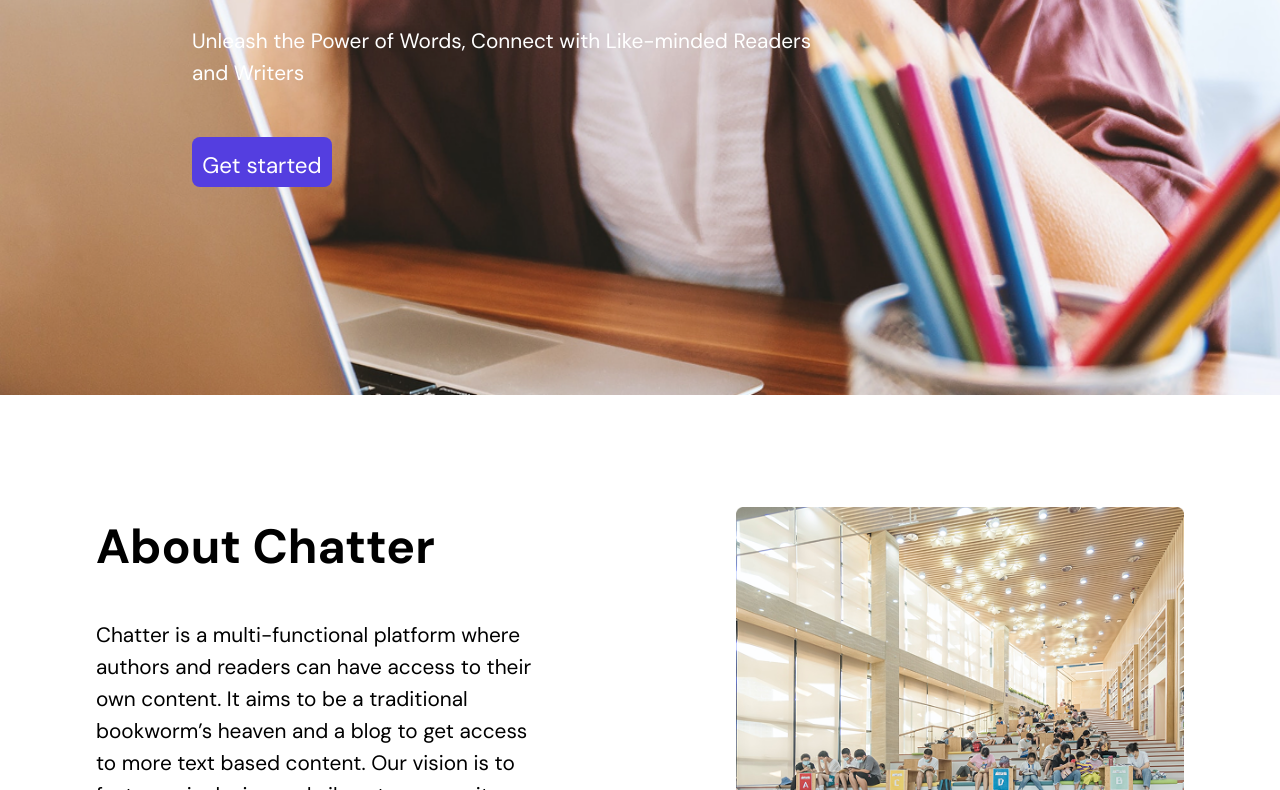
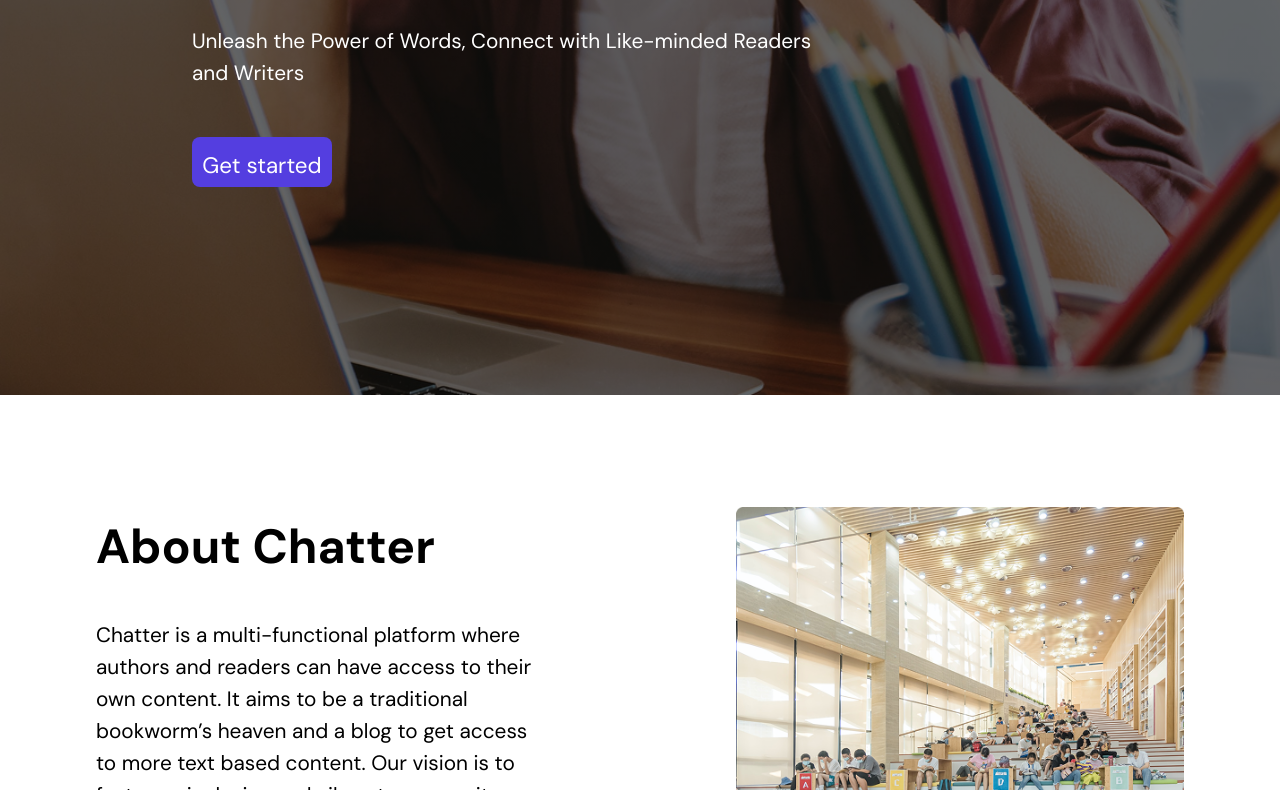
Before and after one commit to Sheyman0382/altschool-first-semester-project, a plain HTML site: page index.html in a window 1280 px wide. Shown: the part 555-1345 px from the top of the page. Drawn offline with Linux system fonts and the light colour scheme.

Commit message:
Update welcome background with gradient overlay

```diff
--- a/purpose.css
+++ b/purpose.css
@@ -107,7 +107,7 @@ h1 {
 }
 
 .welcome{
-  background-image: url("image/welcome_to_chatter.png");
+  background-image: linear-gradient(rgba(0, 0, 0, 0.6), rgba(0, 0, 0, 0.6)), url("image/welcome_to_chatter.png");
   background-size: cover;
   background-repeat: no-repeat;
 
```
